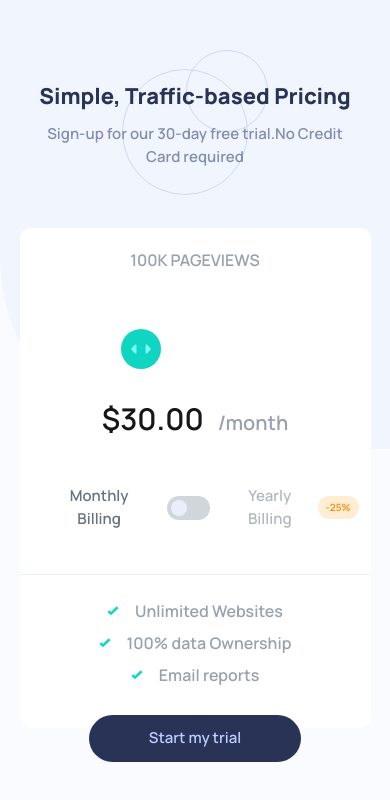
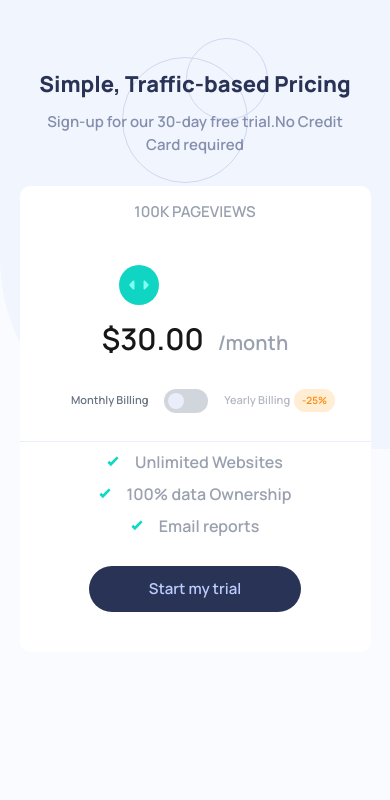
Before and after one commit to mammumammi/InvstoTask, a Next.js app: page / in a window 390 px wide. Shown: the top 800 px of the page. Built offline with nearby package versions, Linux system fonts and the light colour scheme.

Commit message:
fixed mobile views

```diff
--- a/src/app/components/PriceBox.tsx
+++ b/src/app/components/PriceBox.tsx
@@ -113,10 +113,10 @@ const PriceBox = () => {
     },[]);
 
     return(
-        <div className="m-auto mt-[30px]  text-center bg-componentBg w-[90vw] md:w-[600px] h-[500px] md:h-auto rounded-[10px]  p-[20px] md:p-[40px] space-y-6 md:space-y-[20px] flex items-center flex-col  ">
+        <div className="m-auto md:mt-[30px]  text-center bg-componentBg w-[90vw] md:w-[600px] h-auto pb-10 md:pb-0 md:h-auto rounded-[10px]  p-[15px] md:p-[40px] space-y-2 md:space-y-[20px] flex items-center flex-col  ">
 
         <div className="flex flex-row justify-between items-center md:w-full ">
-        <p className="text-gray-400">100K PAGEVIEWS</p>
+        <p className="text-gray-400 text-[15px]">100K PAGEVIEWS</p>
         {width > 768 &&  (isYearly ? <span className="text-[30px] ">${(value * 12 * 0.75).toFixed(2)}<span className="text-[20px] text-gray-400 ml-2"> /year</span> </span> : <span className="text-[30px] ">${value.toFixed(2)} <span className="text-[20px] text-gray-400 ml-2">/month</span></span>)}
         </div>
 
--- a/src/app/components/Toggle.tsx
+++ b/src/app/components/Toggle.tsx
@@ -15,7 +15,7 @@ const Toggle: React.FC<ToggleProps> =({checked,onChange,onLabel,offLabel,activeC
         <div className="flex items-center gap-4">
 
         {offLabel &&  (
-            <span className={`text-[15px] font-semibold text-gray-500
+            <span className={` text-[11px] md:text-[15px] font-semibold text-gray-500
                 ${!checked ? "opacity-100" : "opacity-50"}
                 `}>{offLabel}</span>
         )}
@@ -28,7 +28,7 @@ const Toggle: React.FC<ToggleProps> =({checked,onChange,onLabel,offLabel,activeC
             />
         </button>
         {onLabel && (
-            <span className={`text-[15px] font-semibold text-gray-500
+            <span className={`text-[11px] md:text-[15px]  font-semibold text-gray-500
                 ${checked ? "opacity-100" : "opacity-50"}
                 `}>{onLabel}</span>
         )}
--- a/src/app/page.tsx
+++ b/src/app/page.tsx
@@ -6,7 +6,7 @@ import PriceBox from "./components/PriceBox"; //Adjust the path as necessary
 export default function Home() {
   return (
     <main className="h-screen w-screen bg-[url('/bg-pattern.svg')] bg-no-repeat p-[10px]">
-      <div className=" md:mt-6  w-full text-center p-[20px] relative text-[15px]">
+      <div className="-mt-3 md:mt-6  w-full text-center p-[20px] relative text-[15px]">
         <img src="/pattern-circles.svg" alt="circle patterns"
         className="absolute top-[90px] md:top-[70px] left-[50%] transform -translate-x-[50%] -translate-y-[50px] z-0 "
         />
```
